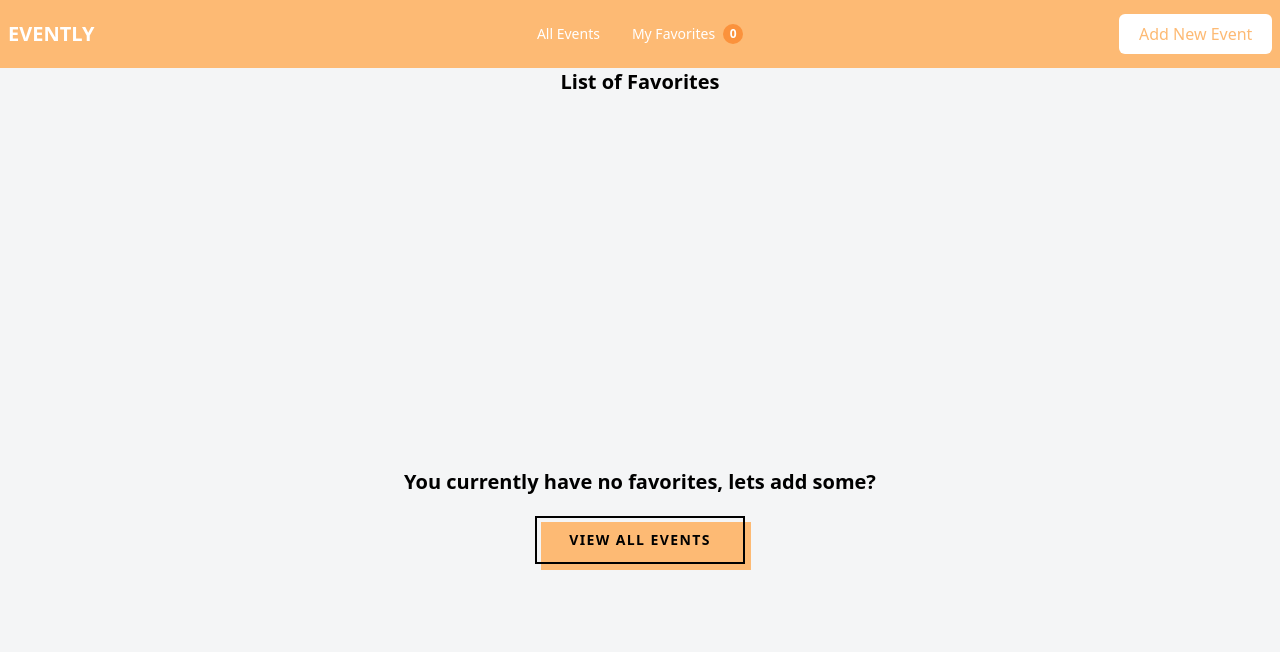
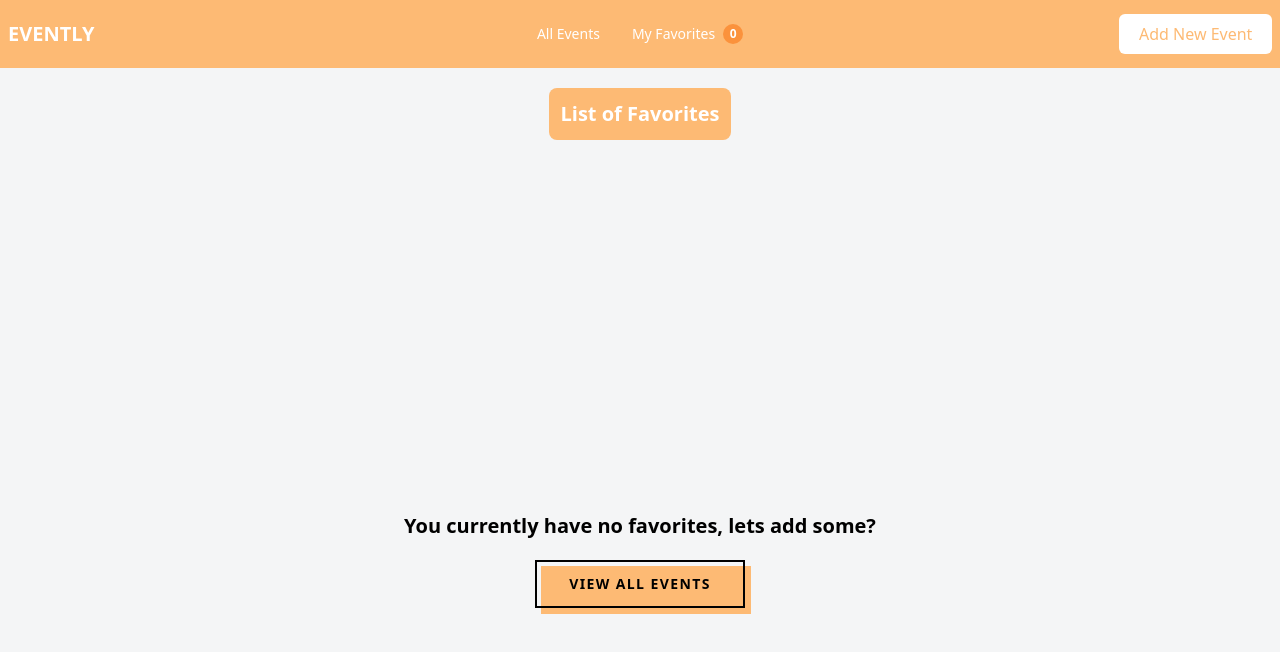
Before and after one commit to MiguelCamilo/Evently-App, a React (Vite) app: page /favorites in a window 1280 px wide. Shown: the top 652 px of the page. Built offline with nearby package versions, Linux system fonts and the light colour scheme.

Commit message:
CREATING seperate branch to store user fravorites in database

```diff
--- a/src/pages/Favorites.jsx
+++ b/src/pages/Favorites.jsx
@@ -30,7 +30,7 @@ const Favorites = () => {
 	};
 	return (
 		<>
-        <h1 className="mb-5 text-center text-black font-bold text-md sm:text-xl">List of Favorites</h1>
+        <h1 className="mb-5 text-center text-white font-bold text-md sm:text-xl bg-orange-300 p-3 rounded-lg my-5">List of Favorites</h1>
 			{favoritesCtx.totalFavorites === 0 ? (
 				<NoLoadedDataWarning />
 			) : (
```
